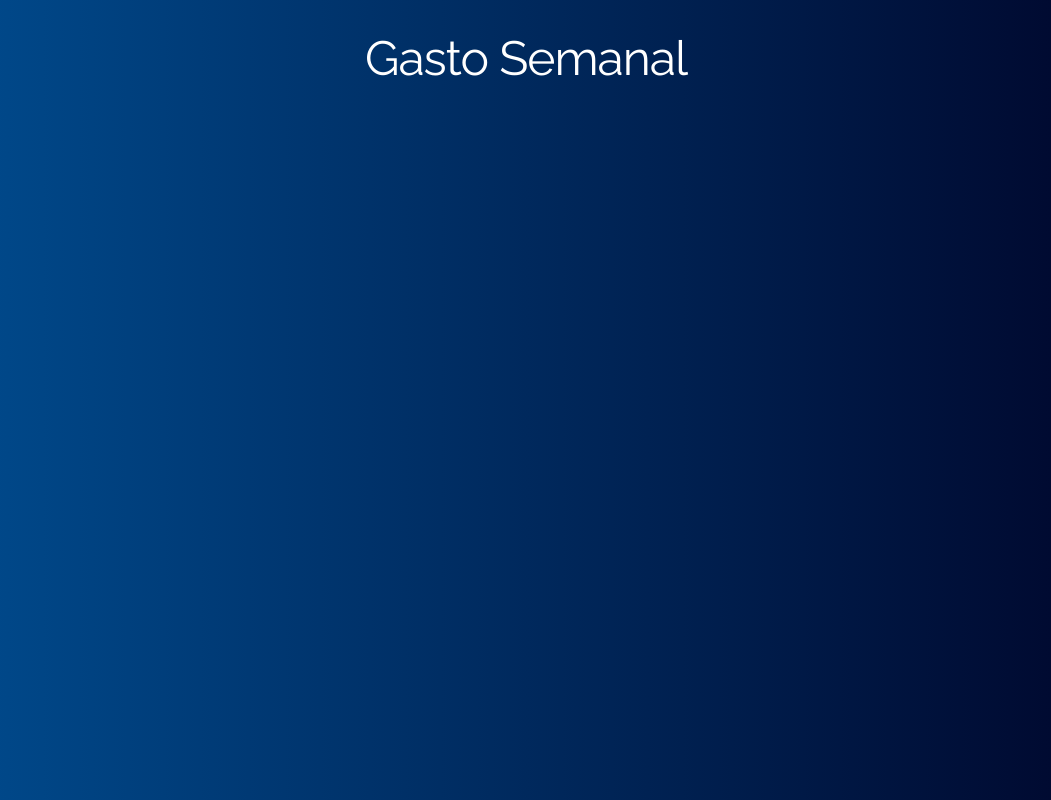
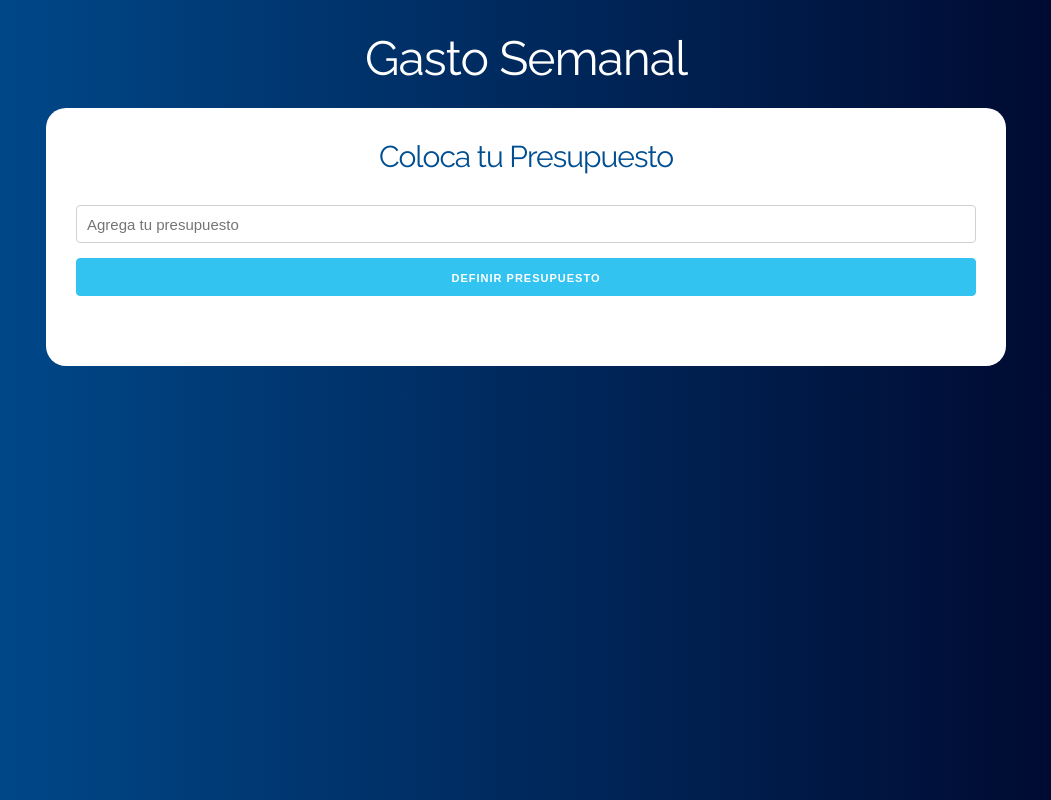
Before and after one commit to northerchild/PresupuestoReact, a React (Create React App) app: page / in a window 1280 px wide. Shown: the whole page, without its empty margins (114-1165 px from the left). Built offline with nearby package versions, Linux system fonts and the light colour scheme.

Commit message:
Se crea el componente de pregunta-presupuesto

```diff
--- a/src/App.js
+++ b/src/App.js
@@ -1,10 +1,13 @@
 import React from 'react';
-
+import Pregunta from './components/Pregunta'
 function App() {
   return (
     <div className="App container">
       <header>
         <h1>Gasto Semanal</h1>
+        <div className="contenido-principal contenido">
+        <Pregunta />
+        </div>
       </header>
     </div>
   );
--- /dev/null
+++ b/src/components/Pregunta.js
@@ -0,0 +1,20 @@
+import React,{Fragment} from 'react'
+
+function Pregunta(){
+    return(
+        <Fragment>
+        <h2>Coloca tu Presupuesto</h2>
+        <form action="">
+            <input type="number"
+                   className="u-full-width"
+                   placeholder="Agrega tu presupuesto"
+                   //onChange={}
+                   />
+             <input type="submit"
+                    className="u-full-width button-primary" value="Definir Presupuesto"/>
+        </form>
+        </Fragment>
+    );
+}
+
+export default Pregunta
```
